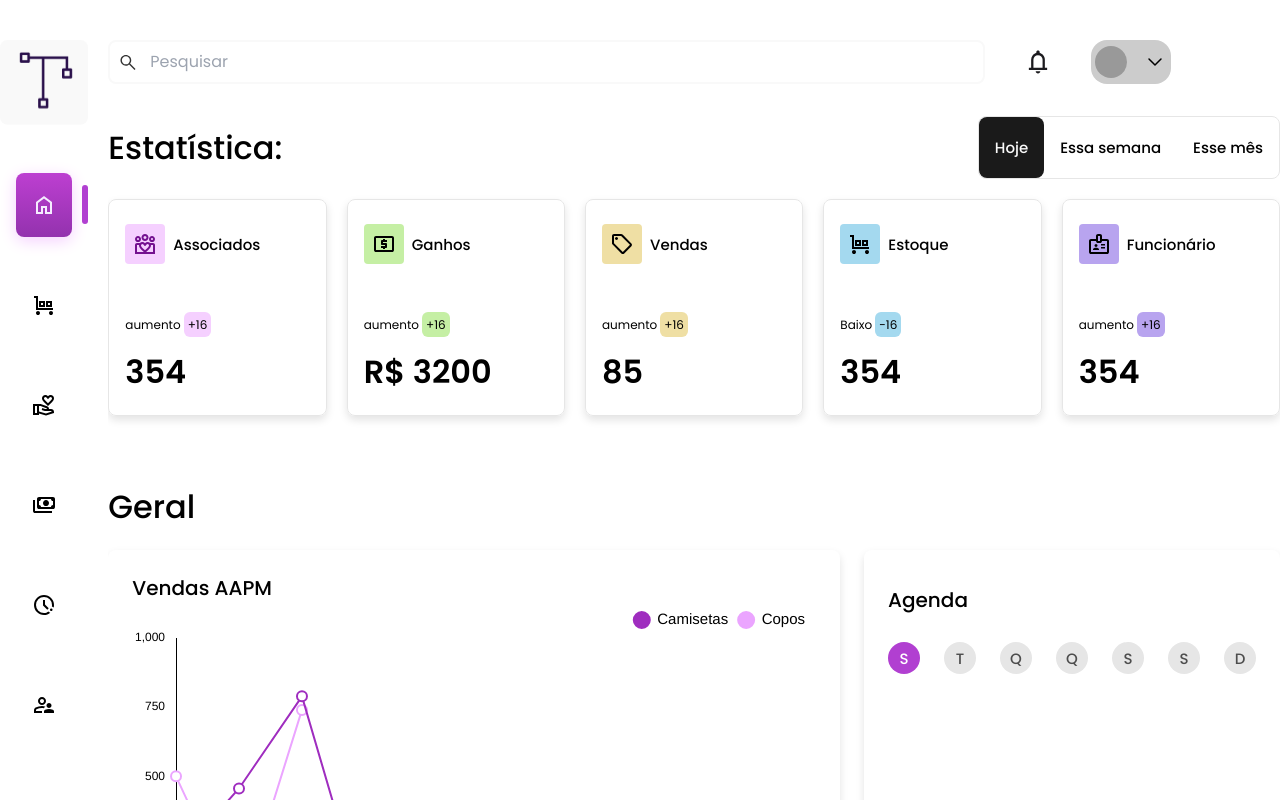
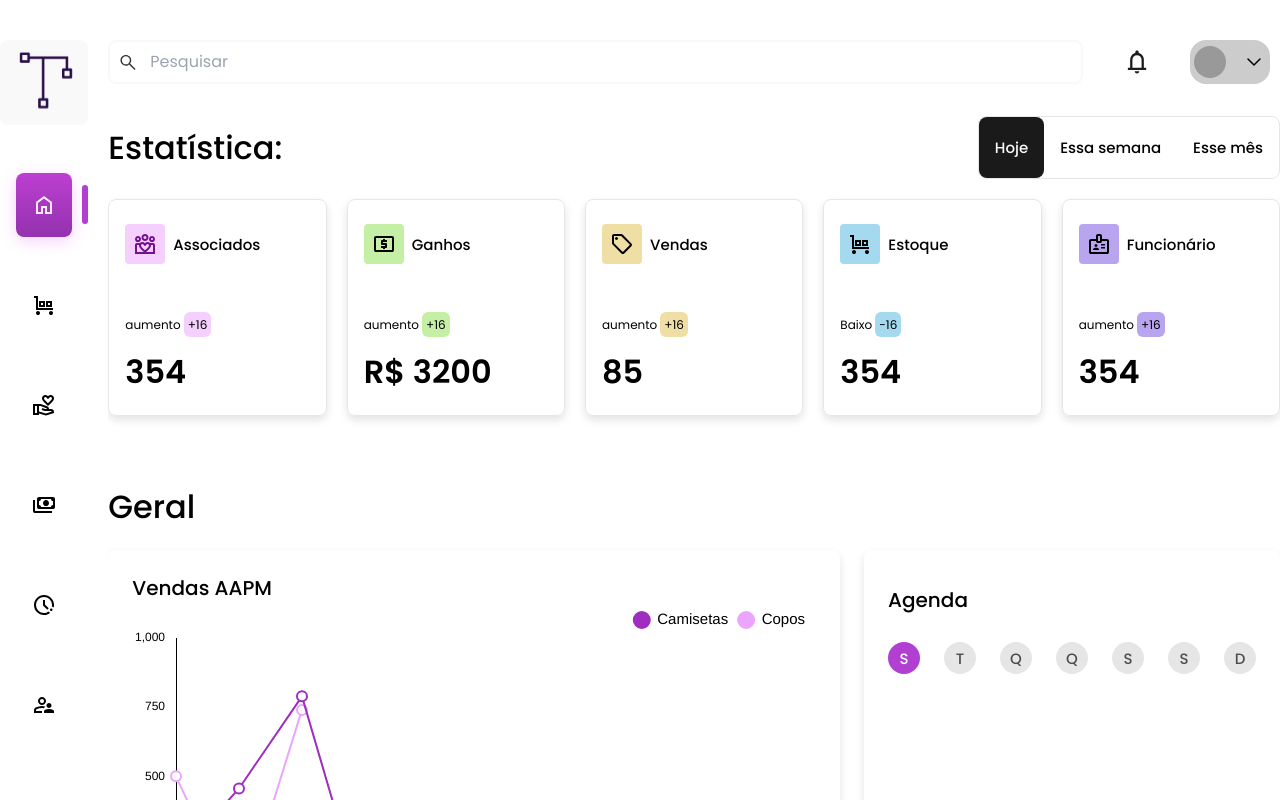
Before and after one commit to ryanNS3/PlanNexus-Front-End, a React (Vite) app: page / in a window 1280 px wide. Built offline with nearby package versions, Linux system fonts and the light colour scheme.

Commit message:
style: fixed columns length in Header component

```diff
--- a/src/components/Header/index.jsx
+++ b/src/components/Header/index.jsx
@@ -32,7 +32,7 @@ export function Header() {
   return (
     <header className="col-span-10 mb-8">
       <form className="mt-10 grid grid-cols-12 gap-2 relative">
-        <div className="col-start-1 col-end-10">
+        <div className="col-start-1 col-end-11">
           <input
             type="text"
             placeholder="Pesquisar"
```
